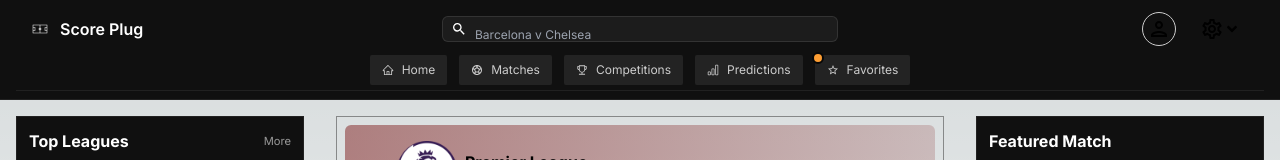
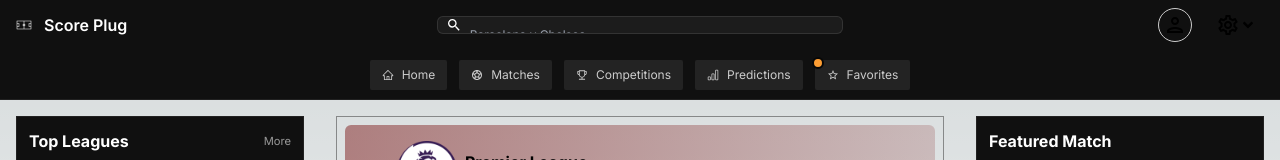
Before and after one commit to ennanuel/score_plug, a Next.js app: page /competition/1/matches in a window 1280 px wide. Shown: the top 160 px of the page. Built offline with nearby package versions, Linux system fonts and the light colour scheme; no server answers.

Commit message:
styled the Header differently

```diff
--- a/app/_components/Header.tsx
+++ b/app/_components/Header.tsx
@@ -20,8 +20,8 @@ const Header = () => {
   }, []);
 
   return (
-    <nav className="h-[100px] grid grid-rows-2 grid-cols-1 z-[99999] border-b py-2 px-4 border-secondary-900/50 bg-primary-500">
-      <div className="flex gap-4 px-4">
+    <>
+      <div className="flex gap-4 px-4 h-[50px] py-2 bg-primary-500">
         <div className="sticky top-0 flex-1 font-semibold text-white-100 text-2xl flex items-center justify-start gap-3 transition-transform">
           <GiSoccerField />
           <span>Score Plug</span>
@@ -47,7 +47,7 @@ const Header = () => {
           </li>
         </ul>
       </div>
-      <div className="sticky top-0 border-b px-6 flex items-center justify-center border-secondary-900/50 bg-primary-500">
+      <nav className="sticky h-[50px] top-0 border-b px-6 flex items-center justify-center border-secondary-900/50 bg-primary-500">
         <ul className={`flex items-center justify-start gap-3 transition-transform w-fit ${scrolled && "lg:translate-x-[130px]"}`}>
           {
             NAV_LINKS.map((navLink, index) => (
@@ -55,8 +55,8 @@ const Header = () => {
             ))
           }
         </ul>
-      </div>
-    </nav>
+      </nav>
+    </>
   )
 }
 
```
